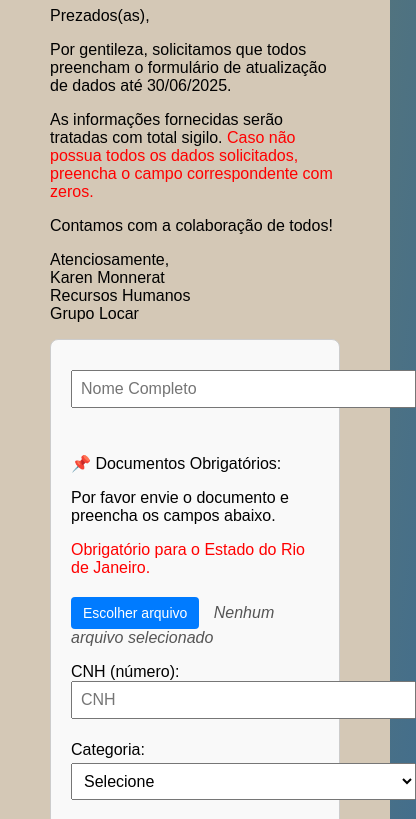
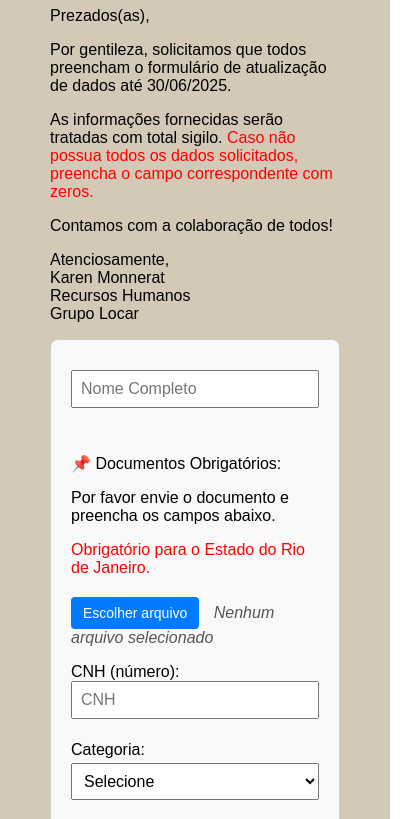
Before and after one commit to GrupoLocar/grupo-locar-form, a website: page public/index.html in a window 390 px wide. Shown: the part 424-1243 px from the top of the page, 416 px wide, since content can reach past the window. Drawn offline with nearby package versions, Linux system fonts and the light colour scheme.

Commit message:
Ajuste responsivo para celular

```diff
--- a/public/style.css
+++ b/public/style.css
@@ -139,7 +139,7 @@ button {
     box-sizing: border-box;
 }
 
-/* Estilo uniforme para campos de entrada */
+/* Estilo uniforme para campos de entrada
 .formulario-wrapper input[type="text"],
 .formulario-wrapper input[type="email"],
 .formulario-wrapper input[type="date"],
@@ -147,7 +147,22 @@ button {
 .formulario-wrapper select {
     width: 200%;
     max-width: 345px;
-    /* Limita a largura máxima */
+    Limita a largura máxima
+    padding: 8px;
+    margin-bottom: 12px;
+    font-size: 16px;
+} */
+
+.formulario-wrapper input[type="text"],
+.formulario-wrapper input[type="email"],
+.formulario-wrapper input[type="date"],
+.formulario-wrapper input[type="tel"],
+.formulario-wrapper input[type="number"],
+.formulario-wrapper textarea,
+.formulario-wrapper select {
+    width: 100%;
+    max-width: 345px;
+    box-sizing: border-box;
     padding: 8px;
     margin-bottom: 12px;
     font-size: 16px;
```
